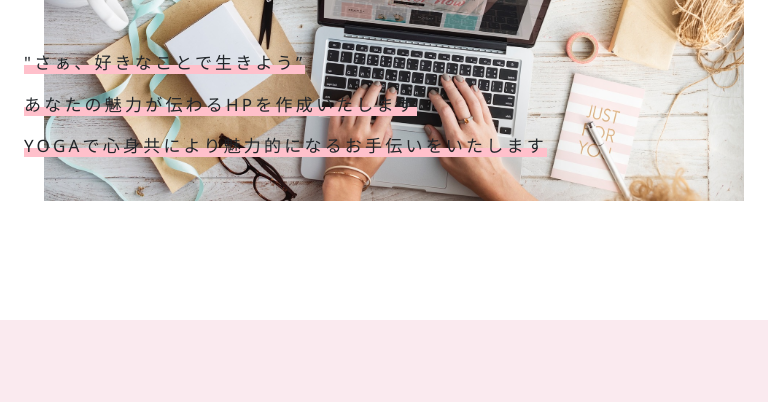
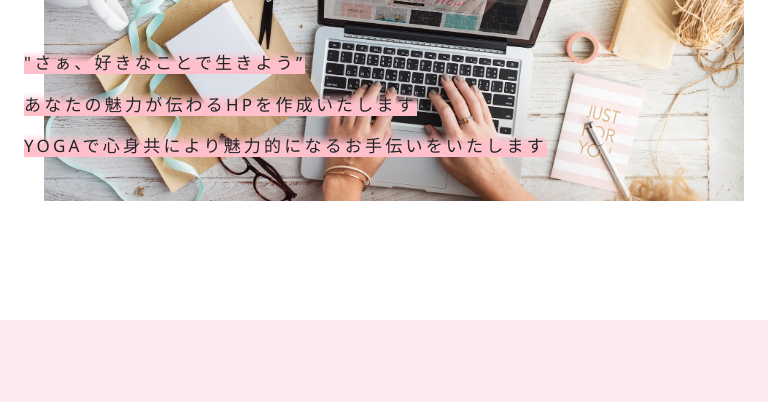
Before and after one commit to shlee86/portfolio_May2020, a plain HTML site: page index.html in a window 768 px wide. Shown: the part 398-800 px from the top of the page. Drawn offline with nearby package versions, Linux system fonts and the light colour scheme.

Commit message:
タブレット用のcss5行追加（.topMain-read-text span)

```diff
--- a/css/responsive.css
+++ b/css/responsive.css
@@ -54,6 +54,11 @@
 
 @media only screen and (min-width:768px) and (max-width:1140px) {
   /*tablet用のcssを記述*/
+  .topMain-read-text span {
+    background:  linear-gradient(transparent 0%,pink 50%);
+    font-weight: normal;
+  }
+
   .web, .yoga {
     margin: 16px 0;
   }
```
